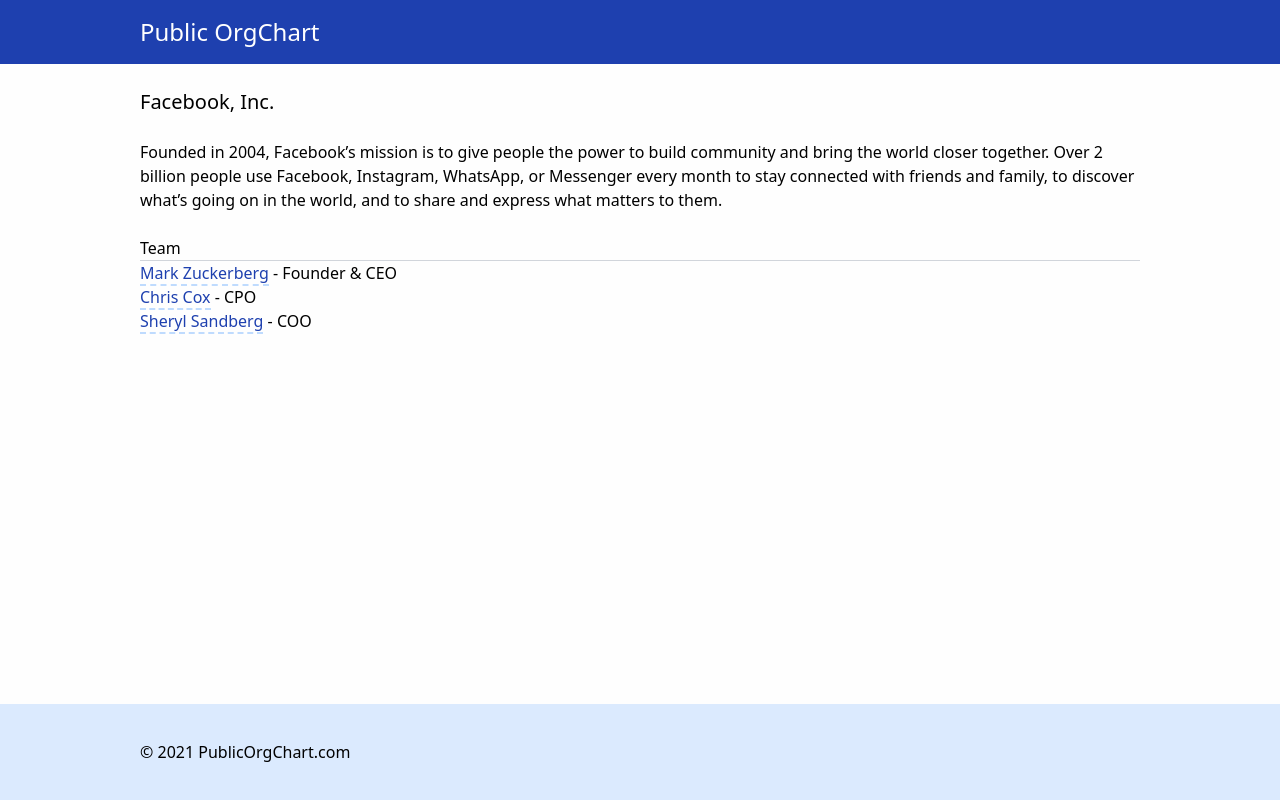
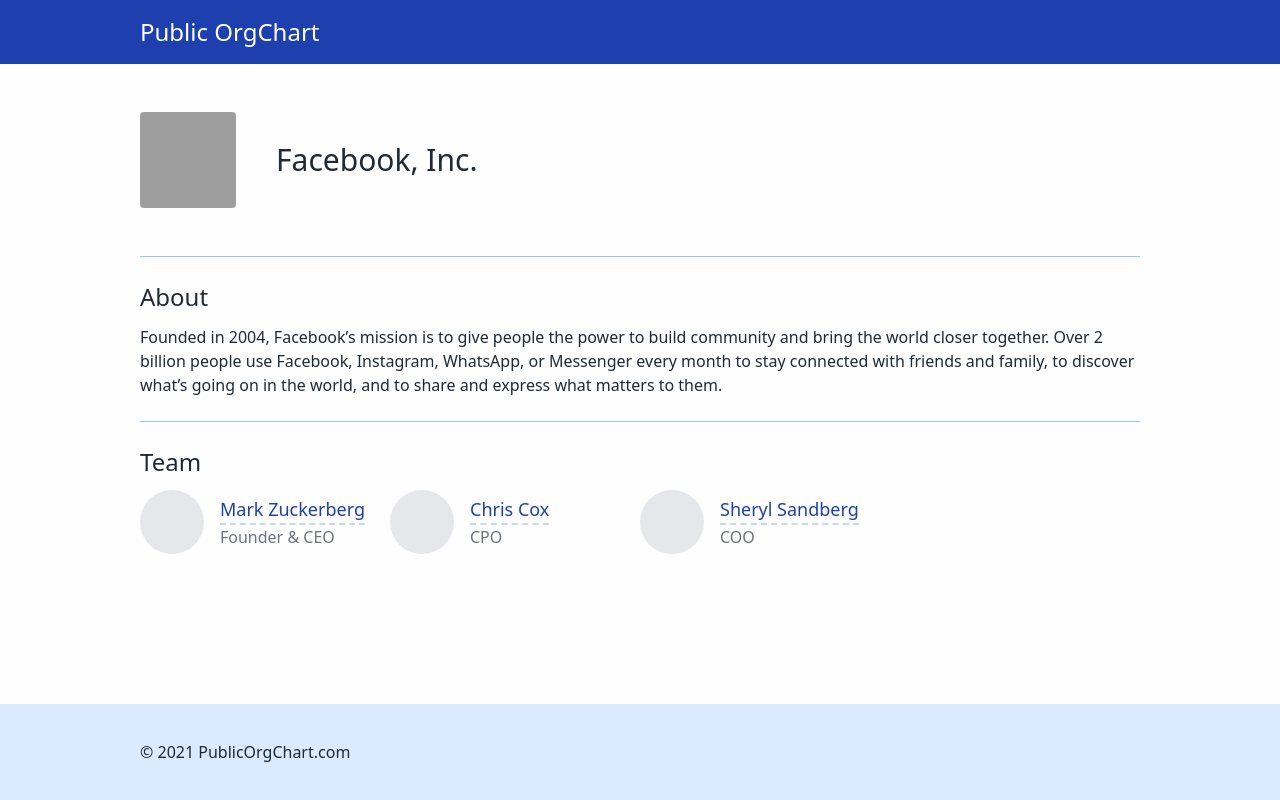
Before and after one commit to betawxy/orgcha, a Next.js app in the folder web/: page /org/facebook in a window 1280 px wide. Built offline with nearby package versions, Linux system fonts and the light colour scheme; grey boxes are pictures that could not be loaded.

Commit message:
better org page

```diff
--- a/web/components/pageWrapper.tsx
+++ b/web/components/pageWrapper.tsx
@@ -3,7 +3,7 @@
 
 export default function PageWrapper({ children }) {
   return (
-    <div className="beta-page-wrapper">
+    <div className="beta-page-wrapper text-gray-800">
       <header className="beta-hf-wrapper h-16 bg-blue-800">
         <nav className="beta-container">
           <div className="text-2xl text-white">
--- a/web/pages/index.tsx
+++ b/web/pages/index.tsx
@@ -20,10 +20,7 @@
 const OrgCard = ({ org }: { org: TOrg }) => {
   return (
     <div className="flex">
-      <img
-        className="flex flex-none w-12 h-12 bg-gray-100 rounded"
-        src={org.image}
-      />
+      <img className="flex flex-none w-12 h-12 rounded" src={org.image} />
       <div className="flex-grow ml-5">
         <div className="">
           <span className="beta-link text-xl">
--- a/web/pages/org/[slug]/index.tsx
+++ b/web/pages/org/[slug]/index.tsx
@@ -17,17 +17,52 @@
 
   return (
     <PageWrapper>
-      <div className="text-xl my-6">{org.name}</div>
-      <p>{org.about}</p>
-      <div className="border-b border-gray-300 mt-6">Team</div>
-      {team.map((pair, key) => (
-        <div key={key} className="">
-          <span className="beta-link">
-            <Link href={`/people/${pair[1].slug}`}>{pair[1].name}</Link>
-          </span>
-          <span>{` - ${pair[0].role}`}</span>
+      <OrgHeader org={org} />
+      <section className="my-6 border-t border-blue-300">
+        <div className="text-2xl mt-6 mb-3">About</div>
+        <p>{org.about}</p>
+      </section>
+      <section className="my-6 border-t border-blue-300">
+        <div className="text-2xl mt-6 mb-3">Team</div>
+        <div className="flex">
+          {team.map((pair, key) => (
+            <TeamMemberCard key={key} oprel={pair[0]} person={pair[1]} />
+          ))}
         </div>
-      ))}
+      </section>
     </PageWrapper>
   );
 }
+
+const TeamMemberCard = ({
+  oprel,
+  person,
+}: {
+  oprel: TOPRel;
+  person: TPerson;
+}) => {
+  return (
+    <div className="flex w-1/4">
+      <div className="flex-none w-16 h-16 rounded-full bg-gray-200" />
+      <div className="flex flex-grow items-center ml-4">
+        <div>
+          <div className="beta-link text-lg">
+            <Link href={`/people/${person.slug}`}>{person.name}</Link>
+          </div>
+          <div className="text-gray-500">{oprel.role}</div>
+        </div>
+      </div>
+    </div>
+  );
+};
+
+const OrgHeader = ({ org }: { org: TOrg }) => {
+  return (
+    <section className="flex my-12">
+      <img className="flex flex-none w-24 h-24 rounded" src={org.image} />
+      <div className="flex flex-grow items-center">
+        <div className="ml-6 text-3xl ml-10 text-gray-800">{org.name}</div>
+      </div>
+    </section>
+  );
+};
```
